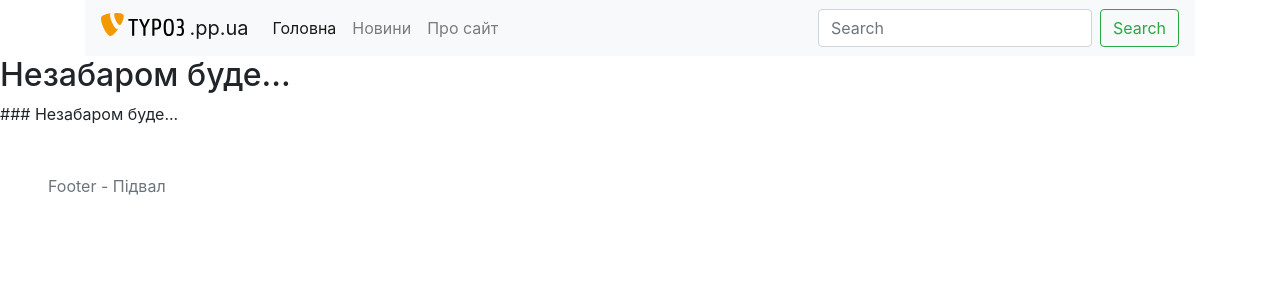
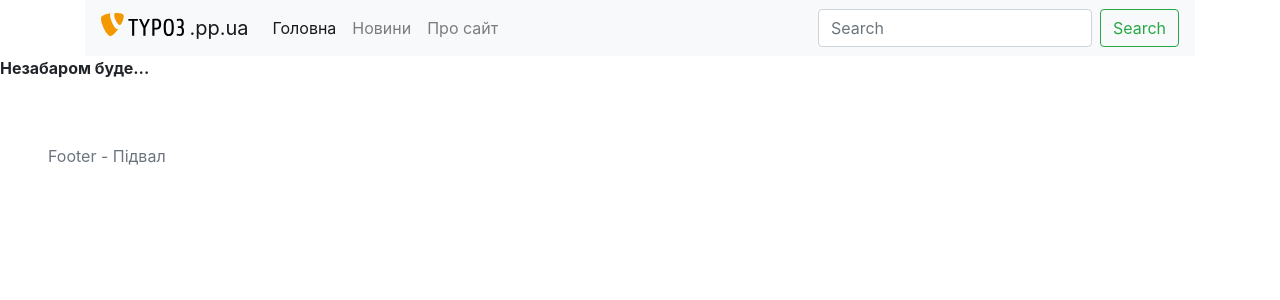
Before and after one commit to typo3uk/typo3uk.github.io, a Jekyll site: the page built from index.html, in a window 1280 px wide. Shown: the top 300 px of the page. Built offline with Jekyll 4.4.1, drawn with Linux system fonts in a browser that asks for light colours.

Commit message:
Update index.html

```diff
--- a/index.html
+++ b/index.html
@@ -4,5 +4,4 @@ title: Page Title
 description: Page Description
 overview: true
 ---
-<h2>Незабаром буде...</h2>
-### Незабаром буде...
+<p><strong>Незабаром буде...</strong></p>
```
